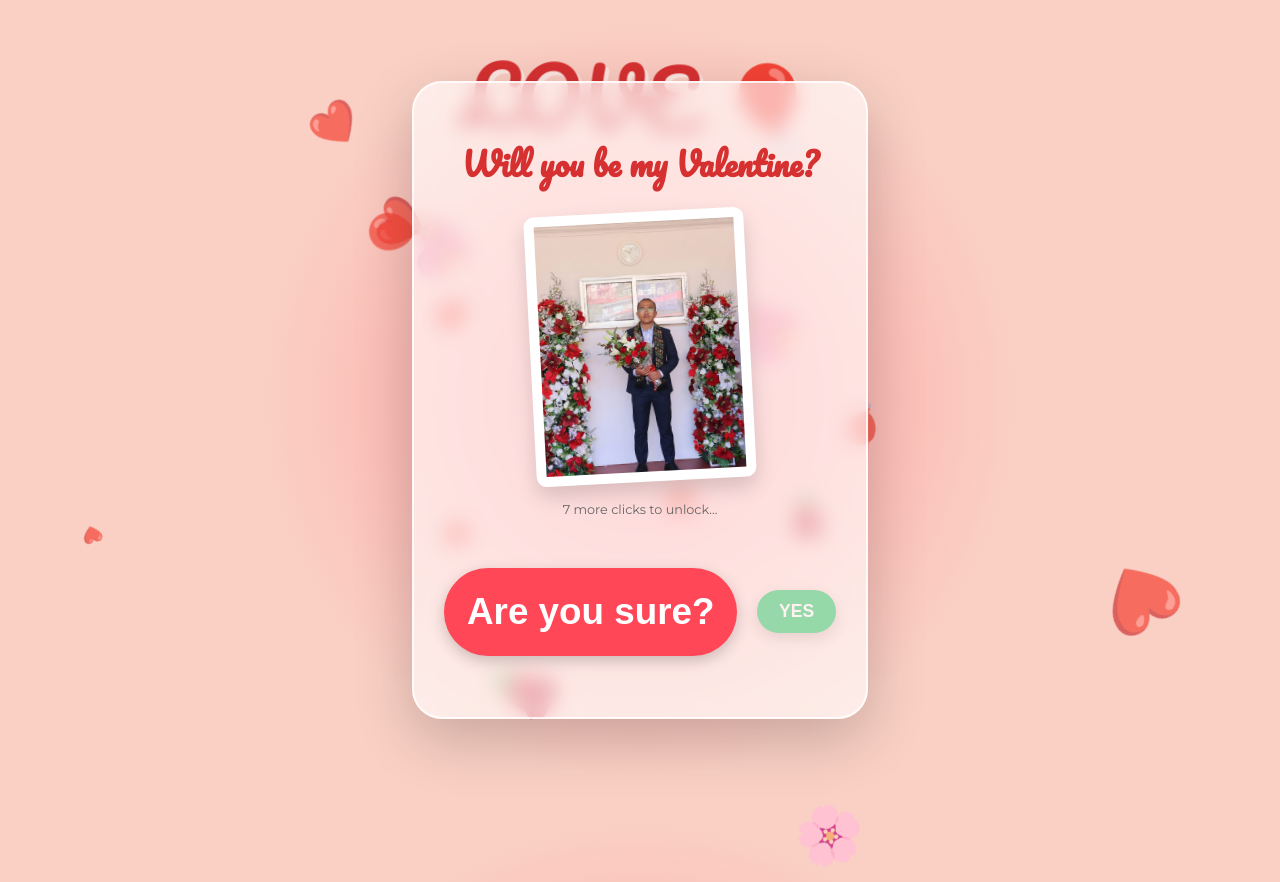
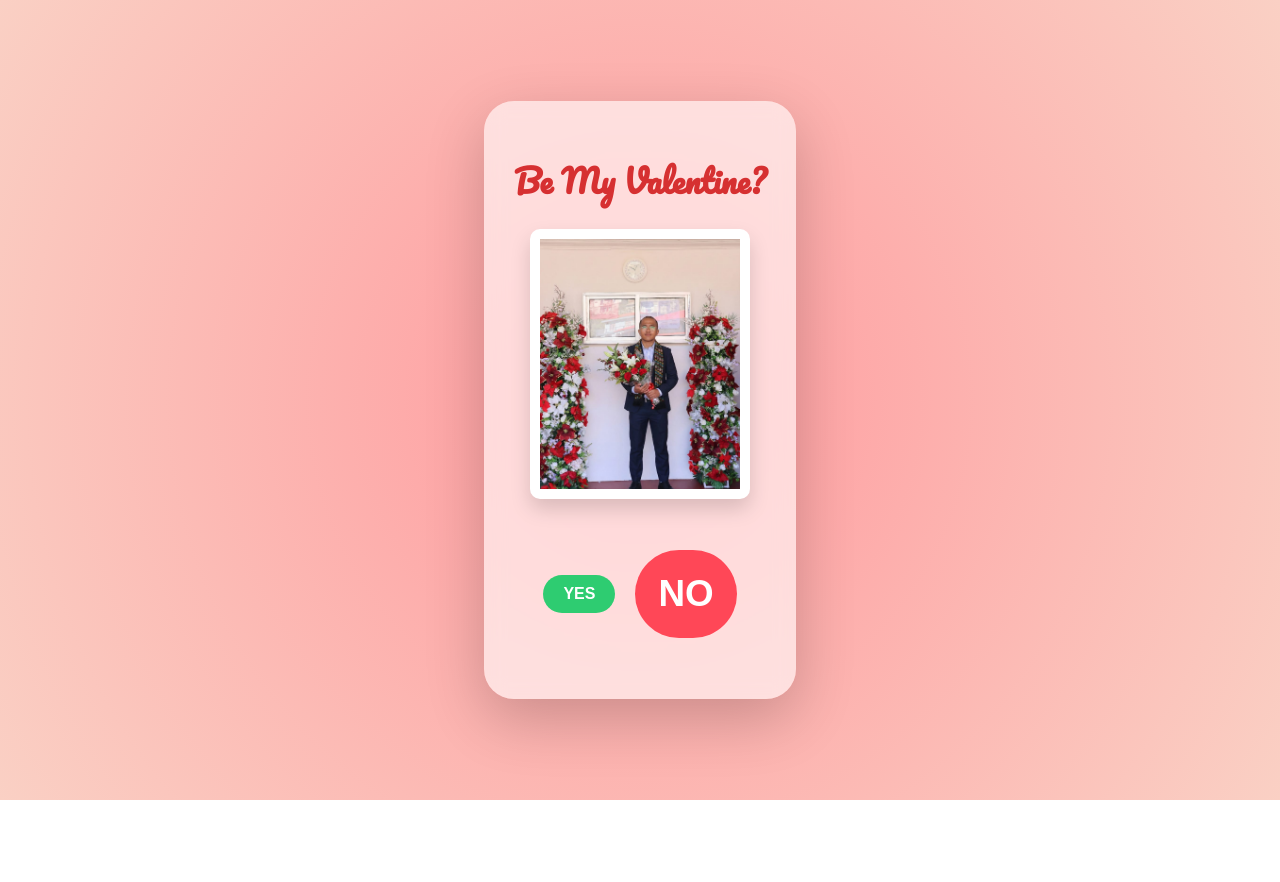
Before and after one commit to Samsona21/rinsss, a plain HTML site: page index.htm in a window 1280 px wide. Both pictures are taken after a click on the button "NO". After the commit the page ends 800 px from the top, so only its background shows below. Drawn offline with Linux system fonts and the light colour scheme.

Commit message:
Update index.htm

```diff
--- a/index.htm
+++ b/index.htm
@@ -3,17 +3,15 @@
 <head>
     <meta charset="UTF-8">
     <meta name="viewport" content="width=device-width, initial-scale=1.0">
-    <title>Wait... What? ❤️</title>
+    <title>Wait... Are you sure? ❤️</title>
     <link href="https://fonts.googleapis.com/css2?family=Pacifico&family=Montserrat:wght@400;800&display=swap" rel="stylesheet">
     <style>
-        /* --- STYLES --- */
         body {
             margin: 0;
             padding: 0;
             height: 100vh;
             overflow: hidden;
-            /* Vibrant Romantic Background */
-            background: radial-gradient(circle at center, #ff9a9e, #fad0c4, #fad0c4);
+            background: radial-gradient(circle at center, #ff9a9e, #fad0c4);
             font-family: 'Montserrat', sans-serif;
             display: flex;
             flex-direction: column;
@@ -21,25 +19,6 @@
             align-items: center;
         }
 
-        /* Giant Floating LOVE Balloon Sign */
-        .big-love-sign {
-            position: absolute;
-            top: 5%;
-            font-family: 'Pacifico', cursive;
-            font-size: 5rem;
-            color: #d63031;
-            text-shadow: 4px 4px 0px rgba(255, 255, 255, 0.5);
-            z-index: 5;
-            animation: floatSign 3s ease-in-out infinite;
-            pointer-events: none;
-        }
-
-        @keyframes floatSign {
-            0%, 100% { transform: translateY(0) rotate(-2deg); }
-            50% { transform: translateY(-15px) rotate(2deg); }
-        }
-
-        /* Glass Card */
         .card {
             background: rgba(255, 255, 255, 0.6);
             backdrop-filter: blur(10px);
@@ -47,13 +26,10 @@
             border-radius: 30px;
             box-shadow: 0 20px 60px rgba(0,0,0,0.2);
             text-align: center;
-            position: relative;
             z-index: 10;
             max-width: 90%;
-            border: 2px solid rgba(255,255,255,0.8);
         }
 
-        /* Photo Frame */
         .photo-frame {
             width: 200px;
             height: 250px;
@@ -62,7 +38,6 @@
             padding: 10px;
             border-radius: 10px;
             box-shadow: 0 10px 20px rgba(0,0,0,0.15);
-            transform: rotate(-3deg);
         }
 
         .photo-frame img {
@@ -71,15 +46,13 @@
             object-fit: cover;
         }
 
-        /* --- THE BUTTONS (The Trick) --- */
         .btn-container {
-            position: relative;
-            height: 150px; /* Space for buttons to resize */
             display: flex;
             justify-content: center;
             align-items: center;
             gap: 20px;
             margin-top: 20px;
+            min-height: 150px;
         }
 
         .btn {
@@ -87,185 +60,90 @@
             border-radius: 50px;
             font-weight: 800;
             cursor: pointer;
-            transition: all 0.2s cubic-bezier(0.175, 0.885, 0.32, 1.275);
-            box-shadow: 0 5px 15px rgba(0,0,0,0.2);
+            transition: all 0.2s ease;
         }
 
-        /* YES starts tiny and disabled */
+        /* YES starts tiny */
         #yesBtn {
             background: #2ecc71;
             color: white;
-            padding: 5px 10px;     /* Tiny padding */
-            font-size: 0.5rem;     /* Tiny text */
-            opacity: 0.5;          /* Faded */
-            pointer-events: none;  /* Unclickable initially */
-            order: 2;
+            font-size: 0.5rem;
+            padding: 5px 10px;
         }
 
         /* NO starts HUGE */
         #noBtn {
             background: #ff4757;
             color: white;
-            padding: 25px 60px;    /* Huge padding */
-            font-size: 2.5rem;     /* Huge text */
-            z-index: 20;
-            order: 1;
-            animation: pulse 2s infinite;
+            font-size: 2.5rem;
+            padding: 25px 60px;
         }
 
-        @keyframes pulse {
-            0% { transform: scale(1); }
-            50% { transform: scale(1.05); }
-            100% { transform: scale(1); }
-        }
-
-        /* Background Decorations */
-        .floating-item {
-            position: absolute;
-            pointer-events: none;
-            animation: floatUp linear infinite;
-            z-index: 1;
-            opacity: 0.7;
-        }
-
-        @keyframes floatUp {
-            from { transform: translateY(110vh) rotate(0deg); }
-            to { transform: translateY(-10vh) rotate(360deg); }
-        }
-
-        /* Success Screen */
         #success-screen { display: none; }
-
     </style>
 </head>
 <body>
 
-    <div class="big-love-sign">LOVE 🎈</div>
-
-    <div id="decorations"></div>
-
     <div class="card">
         <div id="question-screen">
-            <h1 style="color: #d63031; font-family: 'Pacifico';">Will you be my Valentine?</h1>
+            <h1 id="main-title" style="color: #d63031; font-family: 'Pacifico';">Be My Valentine?</h1>
 
             <div class="photo-frame">
                 <img src="me.jpeg" onerror="this.src='me.jpg'" alt="Me">
             </div>
 
-            <p id="instruction-text" style="color: #666; font-size: 0.8rem;">(Choose carefully...)</p>
-
             <div class="btn-container">
-                <button class="btn" id="yesBtn" onclick="sayYes()">YES</button>
-                <button class="btn" id="noBtn" onclick="handleNoClick()">NO</button>
+                <button class="btn" id="yesBtn" onclick="confirmYes()">YES</button>
+                <button class="btn" id="noBtn" onclick="handleNo()">NO</button>
             </div>
         </div>
 
         <div id="success-screen">
-            <h1 style="font-family: 'Pacifico'; font-size: 3rem; color: #d63031;">FINALLY! ❤️</h1>
-            <div class="photo-frame" style="transform: rotate(3deg); width: 250px; height: 300px;">
+            <h1 style="font-family: 'Pacifico'; font-size: 3rem; color: #d63031;">YAY! ❤️</h1>
+            <div class="photo-frame" style="width: 250px; height: 300px;">
                 <img src="roses.jpeg" onerror="this.src='roses.jpg'" alt="Roses">
             </div>
-            <p style="font-size: 1.2rem; margin-top: 10px;">I knew you loved me! (Eventually) 😉</p>
+            <p>I knew you'd say yes eventually! 🌹</p>
         </div>
     </div>
 
     <script>
-        // --- CONFIGURATION ---
         let clickCount = 0;
-        const requiredClicks = 8; // How many times she must click NO
+        let yesSize = 0.5;
+        let noSize = 2.5;
 
-        // Initial Sizes
-        let yesSize = 0.5; // rem
-        let yesPadding = 5; // px
-        let noSize = 2.5; // rem
-        let noPadding = 25; // px
+        function handleNo() {
+            clickCount++;
 
-        const noTexts = [
-            "NO", "Are you sure?", "Really?",
-            "Don't do this!", "Click Yes!",
-            "Almost there...", "Seriously?", "Okay fine!"
-        ];
+            // Make YES bigger, NO smaller
+            yesSize += 0.5;
+            noSize -= 0.2;
 
-        function handleNoClick() {
-            clickCount++;
-            const yesBtn = document.getElementById('yesBtn');
-            const noBtn = document.getElementById('noBtn');
-            const instruct = document.getElementById('instruction-text');
+            document.getElementById('yesBtn').style.fontSize = yesSize + "rem";
+            document.getElementById('yesBtn').style.padding = (yesSize * 10) + "px " + (yesSize * 20) + "px";
 
-            // 1. Logic: Grow YES, Shrink NO
-            yesSize += 0.6;
-            yesPadding += 6;
+            document.getElementById('noBtn').style.fontSize = Math.max(noSize, 0.5) + "rem";
+            document.getElementById('noBtn').style.padding = Math.max(noSize * 10, 5) + "px";
+        }
 
-            noSize -= 0.2;
-            noPadding -= 2;
+        function confirmYes() {
+            // The "Do you really want to?" Check
+            let really = confirm("Do you really want to be my Valentine? Think carefully...");
 
-            // Apply Styles
-            yesBtn.style.fontSize = `${yesSize}rem`;
-            yesBtn.style.padding = `${yesPadding}px ${yesPadding * 2}px`;
-
-            noBtn.style.fontSize = `${Math.max(noSize, 0.5)}rem`; // Don't disappear completely
-            noBtn.style.padding = `${Math.max(noPadding, 5)}px`;
-
-            // Update Text
-            if (clickCount < noTexts.length) {
-                noBtn.innerText = noTexts[clickCount];
-            }
-
-            // 2. CHECK IF UNLOCKED (8 clicks)
-            if (clickCount >= requiredClicks) {
-                // Unlock YES button
-                yesBtn.style.opacity = "1";
-                yesBtn.style.cursor = "pointer";
-                yesBtn.style.pointerEvents = "auto"; // Make it clickable!
-                yesBtn.style.backgroundColor = "#ff007f"; // Bright pink to show it's ready
-                yesBtn.style.boxShadow = "0 0 30px #ff007f";
-                yesBtn.innerText = "YES! (Click Me)";
-
-                // Hide NO button (Game Over)
-                noBtn.style.display = "none";
-                instruct.innerText = "Okay, now you can click it! ❤️";
-
-                // Add explosion of balloons
-                createDecorations(20);
+            if (really) {
+                let doubleCheck = confirm("Are you 100% sure? No take-backs!");
+                if (doubleCheck) {
+                    showSuccess();
+                }
             } else {
-                instruct.innerText = `${requiredClicks - clickCount} more clicks to unlock...`;
+                alert("Wrong answer! Try again. 😉");
             }
         }
 
-        function sayYes() {
+        function showSuccess() {
             document.getElementById('question-screen').style.display = 'none';
             document.getElementById('success-screen').style.display = 'block';
-
-            // Massive celebration
-            createDecorations(50);
         }
-
-        // --- BACKGROUND DECORATION GENERATOR ---
-        function createDecorations(amount) {
-            const container = document.getElementById('decorations');
-            const items = ['🎈', '❤️', '🌹', '🎀', '🌸', '💖'];
-
-            for (let i = 0; i < amount; i++) {
-                const el = document.createElement('div');
-                el.classList.add('floating-item');
-                el.innerText = items[Math.floor(Math.random() * items.length)];
-
-                // Random position and size
-                el.style.left = Math.random() * 100 + 'vw';
-                el.style.fontSize = (Math.random() * 3 + 1) + 'rem';
-
-                // Random speed
-                const duration = Math.random() * 5 + 5;
-                el.style.animationDuration = duration + 's';
-                el.style.animationDelay = (Math.random() * 5) + 's';
-
-                container.appendChild(el);
-            }
-        }
-
-        // Start with some initial background items
-        createDecorations(15);
-
     </script>
 </body>
 </html>
```
